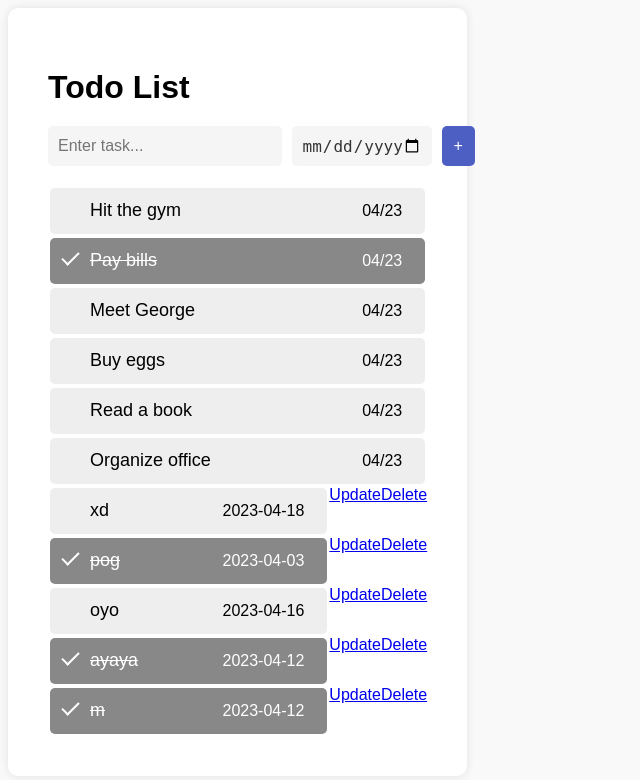
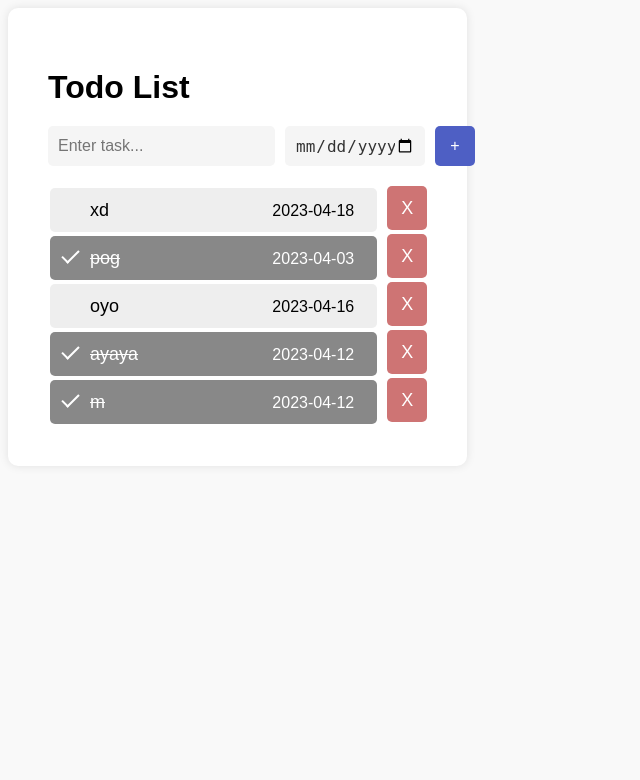
Before and after one commit to klam20/CMPE131-EmailClient, a Flask app: page /email in a window 1280 px wide. Shown: the top 780 px of the page, without its empty margins (0-640 px from the left). Run offline with Flask 3, Linux system fonts and the light colour scheme.

Commit message:
Polished up todoList

```diff
--- a/app/templates/email.html
+++ b/app/templates/email.html
@@ -47,7 +47,6 @@ form input[type="text"] {
   background-color: #f5f5f5;
   font-size: 16px;
   color: #333;
-  min-width: 50%;
   flex-grow: 1;
 }
 
@@ -97,6 +96,7 @@ div li {
   flex-grow: 1;
   margin: 2px;
   border-radius: 5px;
+  height: 20px;
 }
 
 div li:hover {
@@ -130,6 +130,37 @@ div li.checked::before {
   margin-right: 15px;
 }
 
+div a {
+  background-color: #ce7474;
+  border: none;
+  color: #fff;
+  border-radius: 5px;
+  font-size: 18px;
+  cursor: pointer;
+  transition: background-color 0.3s ease;
+  height: 20px;
+  width: 40px;
+  margin-left: 8px;
+  margin-bottom: 2px;
+  text-align: center;
+  padding-top: 12px;
+  padding-bottom: 12px;
+}
+
+div a:link { text-decoration: none; }
+
+
+div a:visited { text-decoration: none; }
+
+
+div a:hover {
+  text-decoration: none;
+  background-color: #863737;
+}
+
+
+div a:active { text-decoration: none; }
+
 </style>
 </head>
 <body>
@@ -141,44 +172,19 @@ div li.checked::before {
       <input type="date" id="date" name="date" placeholder="mm/dd" required>
       <button type="submit">+</button>
     </form>
-        <div class="linebreak"></div>
-        <li>Hit the gym
-            <div class="date">04/23</div>
-        </li>
-        <div class="linebreak"></div>
-        <li class="checked">Pay bills
-            <div class="date">04/23</div>
-        </li>
-        <div class="linebreak"></div>
-        <li>Meet George
-            <div class="date">04/23</div>
-        </li>
-        <div class="linebreak"></div>
-        <li>Buy eggs
-            <div class="date">04/23</div>
-        </li>
-        <div class="linebreak"></div>
-        <li>Read a book
-            <div class="date">04/23</div>
-        </li>
-        <div class="linebreak"></div>
-        <li>Organize office
-            <div class="date">04/23</div>
-        </li>
         {%for task in todo_list%}
         <div class="linebreak"></div>
         <tr>
             {%if task.done==False%}
-            <li>{{task.name}}
+            <li onclick='window.location.href="/update/{{task.task_id}}"'>{{task.name}}
               <div class="date">{{task.date}}</div>
             </li>
             {%else%}
-            <li class="checked">{{task.name}}
+            <li class="checked" onclick='window.location.href="/update/{{task.task_id}}"'>{{task.name}}
               <div class="date">{{task.date}}</div>
             </li>
             {%endif%}
-            <td><a href="/update/{{task.task_id}}">Update</a></td>
-            <td><a href="/delete/{{task.task_id}}">Delete</a></td>
+            <td><a href="/delete/{{task.task_id}}">X</a></td>
         </tr>
         {%endfor%}
     </div>
```
Also changed, not shown: app/app.db.
